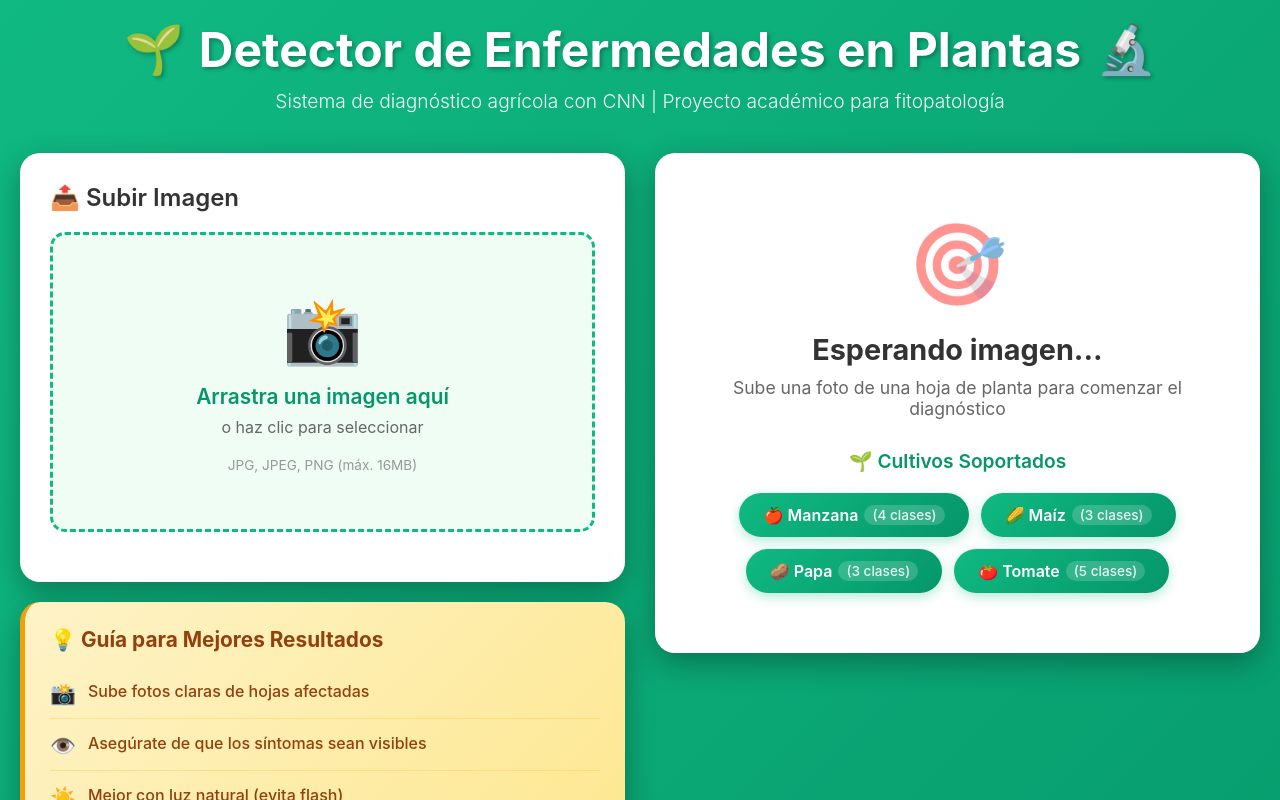
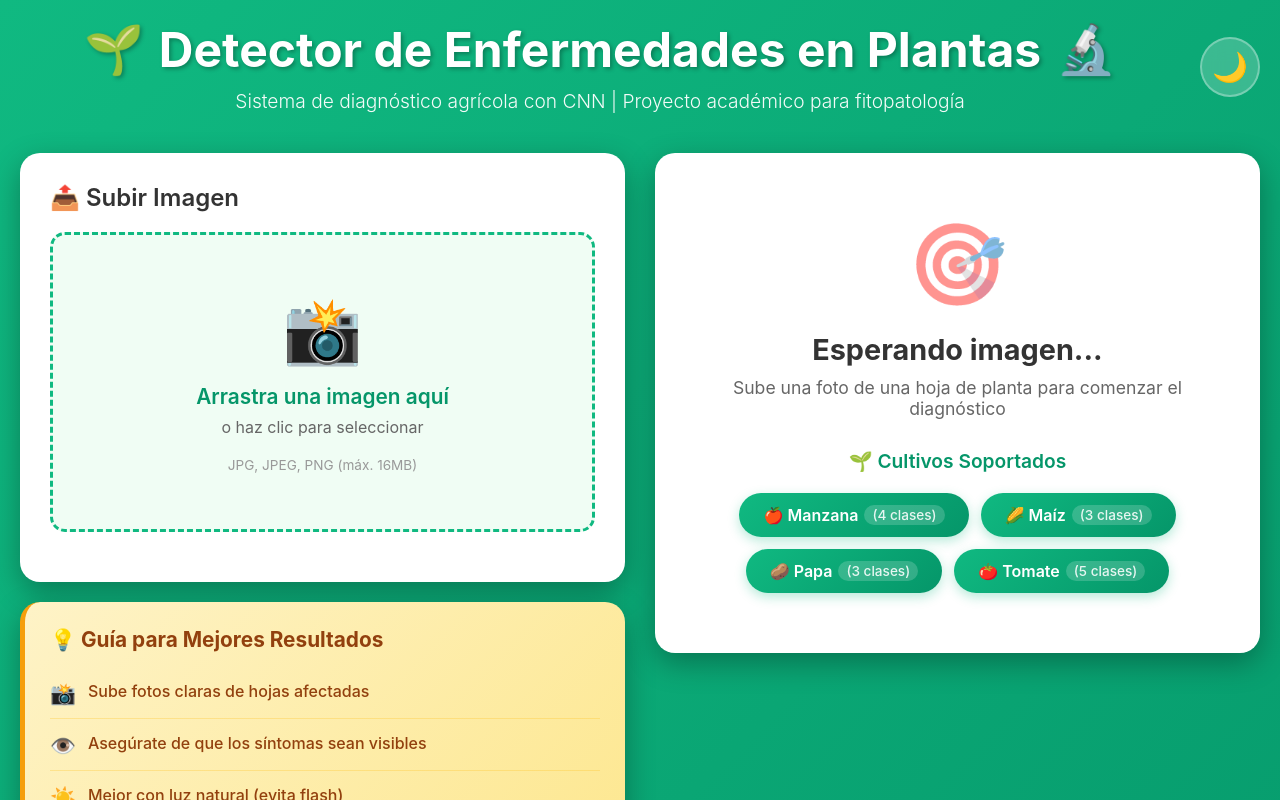
Before and after one commit to jdCarrillo15/Proyecto-inteligencia-computacional, a React (Create React App) app in the folder frontend/: page / in a window 1280 px wide. Shown: the top 800 px of the page. Built offline with nearby package versions, Linux system fonts and the light colour scheme.

Commit message:
feat(frontend): add dark mode toggle with smooth transitions and presentation-friendly design

```diff
--- a/frontend/src/App.css
+++ b/frontend/src/App.css
@@ -11,6 +11,121 @@
   font-family: -apple-system, BlinkMacSystemFont, 'Segoe UI', 'Roboto', 'Oxygen',
     'Ubuntu', 'Cantarell', 'Fira Sans', 'Droid Sans', 'Helvetica Neue',
     sans-serif;
+  transition: background 0.3s ease;
+}
+
+/* Dark Mode */
+.App.dark-mode {
+  background: linear-gradient(135deg, #1f2937 0%, #111827 100%);
+}
+
+.App.dark-mode .card,
+.App.dark-mode .info-card,
+.App.dark-mode .placeholder-card,
+.App.dark-mode .results-card,
+.App.dark-mode .comparison-card,
+.App.dark-mode .gallery-card,
+.App.dark-mode .resources-card {
+  background: #1f2937;
+  color: #e5e7eb;
+}
+
+.App.dark-mode .card-title,
+.App.dark-mode .info-card h3,
+.App.dark-mode .fruit-name,
+.App.dark-mode .predictions-title,
+.App.dark-mode .comparison-title,
+.App.dark-mode .gallery-title,
+.App.dark-mode .resources-title,
+.App.dark-mode .disease-info-title,
+.App.dark-mode .placeholder-content h3 {
+  color: #f9fafb;
+}
+
+.App.dark-mode .info-list li,
+.App.dark-mode .tip-text,
+.App.dark-mode .prediction-class,
+.App.dark-mode .prediction-percentage,
+.App.dark-mode .placeholder-content p {
+  color: #d1d5db;
+}
+
+.App.dark-mode .upload-area {
+  background: #374151;
+  border-color: #10b981;
+}
+
+.App.dark-mode .upload-area:hover {
+  background: #4b5563;
+}
+
+.App.dark-mode .upload-area.drag-active {
+  background: #6b7280;
+}
+
+.App.dark-mode .upload-text {
+  color: #10b981;
+}
+
+.App.dark-mode .upload-subtext,
+.App.dark-mode .upload-formats {
+  color: #9ca3af;
+}
+
+.App.dark-mode .btn-secondary {
+  background: #374151;
+  color: #e5e7eb;
+}
+
+.App.dark-mode .btn-secondary:hover:not(:disabled) {
+  background: #4b5563;
+}
+
+.App.dark-mode .comparison-placeholder,
+.App.dark-mode .gallery-placeholder {
+  background: #374151;
+  border-color: #4b5563;
+}
+
+.App.dark-mode .gallery-placeholder:hover {
+  background: #4b5563;
+}
+
+.App.dark-mode .comparison-description,
+.App.dark-mode .gallery-placeholder p {
+  color: #9ca3af;
+}
+
+.App.dark-mode .resource-link {
+  background: #374151;
+  color: #e5e7eb;
+  border-color: #4b5563;
+}
+
+.App.dark-mode .resource-link:hover {
+  background: #3b82f6;
+  color: white;
+}
+
+.App.dark-mode .info-value,
+.App.dark-mode .symptoms-list,
+.App.dark-mode .symptoms-list li {
+  background: rgba(55, 65, 81, 0.5);
+  color: #d1d5db;
+}
+
+.App.dark-mode .disease-info-card {
+  background: linear-gradient(135deg, #92400e 0%, #78350f 100%);
+}
+
+.App.dark-mode .tips-card {
+  background: linear-gradient(135deg, #92400e 0%, #78350f 100%);
+}
+
+.App.dark-mode .alert-error {
+  background: #7f1d1d;
+  color: #fecaca;
+  border-color: #991b1b;
 }
 
 .container {
@@ -20,10 +135,21 @@
 
 /* Header */
 .header {
-  text-align: center;
   color: white;
   margin-bottom: 40px;
   animation: fadeIn 0.6s ease-in;
+}
+
+.header-content {
+  display: flex;
+  justify-content: space-between;
+  align-items: center;
+  gap: 20px;
+}
+
+.header-text {
+  flex: 1;
+  text-align: center;
 }
 
 .title {
@@ -43,6 +169,48 @@
   font-size: 1.2em;
   opacity: 0.95;
   font-weight: 300;
+}
+
+/* Dark Mode Toggle */
+.dark-mode-toggle {
+  background: rgba(255, 255, 255, 0.2);
+  border: 2px solid rgba(255, 255, 255, 0.3);
+  border-radius: 50%;
+  width: 60px;
+  height: 60px;
+  font-size: 1.8em;
+  cursor: pointer;
+  transition: all 0.3s ease;
+  display: flex;
+  align-items: center;
+  justify-content: center;
+  backdrop-filter: blur(10px);
+  flex-shrink: 0;
+}
+
+.dark-mode-toggle:hover {
+  background: rgba(255, 255, 255, 0.3);
+  transform: scale(1.1) rotate(20deg);
+  box-shadow: 0 4px 15px rgba(0, 0, 0, 0.2);
+}
+
+.dark-mode-toggle:active {
+  transform: scale(0.95);
+}
+
+@media (max-width: 768px) {
+  .header-content {
+    flex-direction: column;
+  }
+
+  .dark-mode-toggle {
+    position: absolute;
+    top: 20px;
+    right: 20px;
+    width: 50px;
+    height: 50px;
+    font-size: 1.5em;
+  }
 }
 
 /* Main Content */
--- a/frontend/src/App.js
+++ b/frontend/src/App.js
@@ -10,6 +10,7 @@ function App() {
   const [error, setError] = useState(null);
   const [dragActive, setDragActive] = useState(false);
   const [showComparison, setShowComparison] = useState(false);
+  const [darkMode, setDarkMode] = useState(false);
   const fileInputRef = useRef(null);
 
   const API_URL = 'http://localhost:5000';
@@ -304,9 +305,11 @@ function App() {
   };
 
   return (
-    <div className="App">
+    <div className={`App ${darkMode ? 'dark-mode' : ''}`}>
       <div className="container">
         <header className="header">
+          <div className="header-content">
+            <div className="header-text">
               <h1 className="title">
                 <span className="emoji">🌱</span>
                 Detector de Enfermedades en Plantas
@@ -315,6 +318,15 @@ function App() {
               <p className="subtitle">
                 Sistema de diagnóstico agrícola con CNN | Proyecto académico para fitopatología
               </p>
+            </div>
+            <button
+              className="dark-mode-toggle"
+              onClick={() => setDarkMode(!darkMode)}
+              title={darkMode ? 'Cambiar a modo claro' : 'Cambiar a modo oscuro'}
+            >
+              {darkMode ? '☀️' : '🌙'}
+            </button>
+          </div>
         </header>
 
         <div className="main-content">
```
Lines whose indentation alone changed are shown as unchanged.
